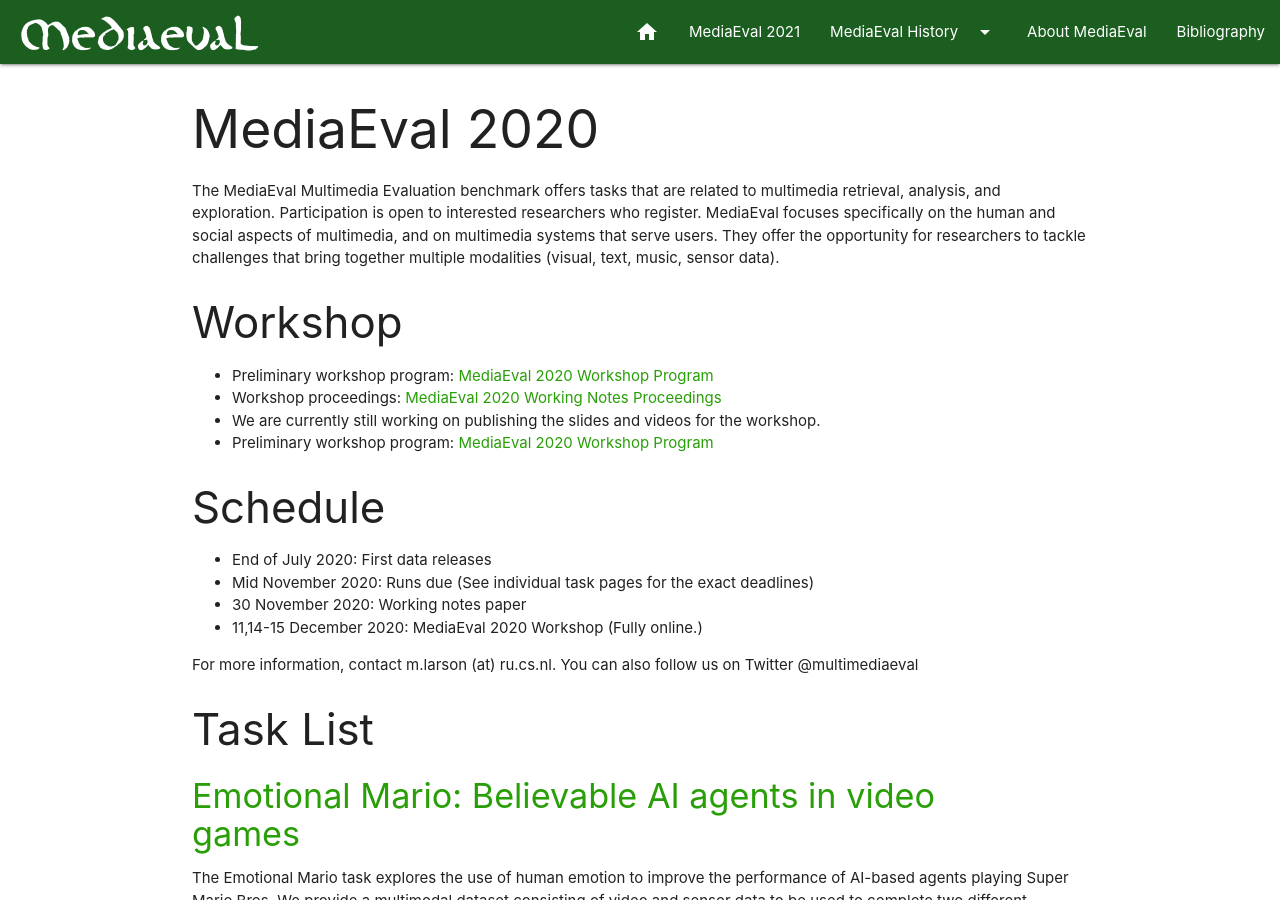
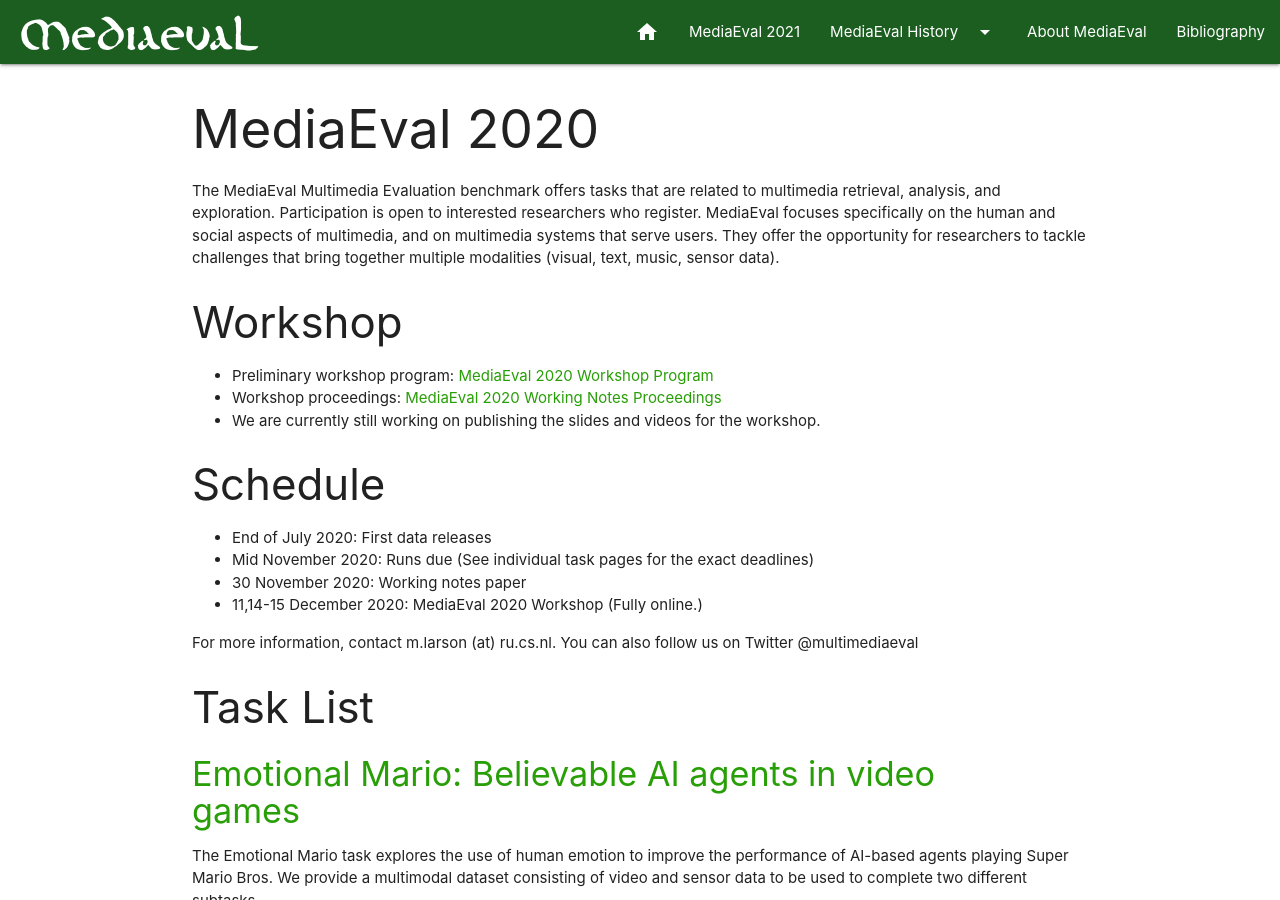
Before and after one commit to multimediaeval/multimediaeval.github.io, a Jekyll site: the page built from _editions/2020.md, in a window 1280 px wide and 900 px high. Built offline with Jekyll 4.4.1, drawn with Linux system fonts in a browser that asks for light colours.

Commit message:
Update 2020.md

```diff
--- a/_editions/2020.md
+++ b/_editions/2020.md
@@ -16,7 +16,6 @@
 * Preliminary workshop program: [MediaEval 2020 Workshop Program](https://docs.google.com/document/d/1oNOF9Ksmkhae6e_Nyv42eXSMzUEohJde1wtjl6aWAtg/edit)
 * Workshop proceedings: [MediaEval 2020 Working Notes Proceedings](http://ceur-ws.org/Vol-2882)
 * We are currently still working on publishing the slides and videos for the workshop.
-* Preliminary workshop program: [MediaEval 2020 Workshop Program](https://docs.google.com/document/d/1oNOF9Ksmkhae6e_Nyv42eXSMzUEohJde1wtjl6aWAtg/edit)
 <!--- * Preliminary workshop proceedings: [MediaEval 2020 Working Notes Proceedings](https://www.eigen.no) -->
 <!--- * If you missed the kickoff on Friday 11 December, please watch the [MediaEval 2020 Opening presentation](https://youtu.be/5-9gOudmKFY) to get an overview of the topics of the workshop and how the workshop is structured. -->
 
```
